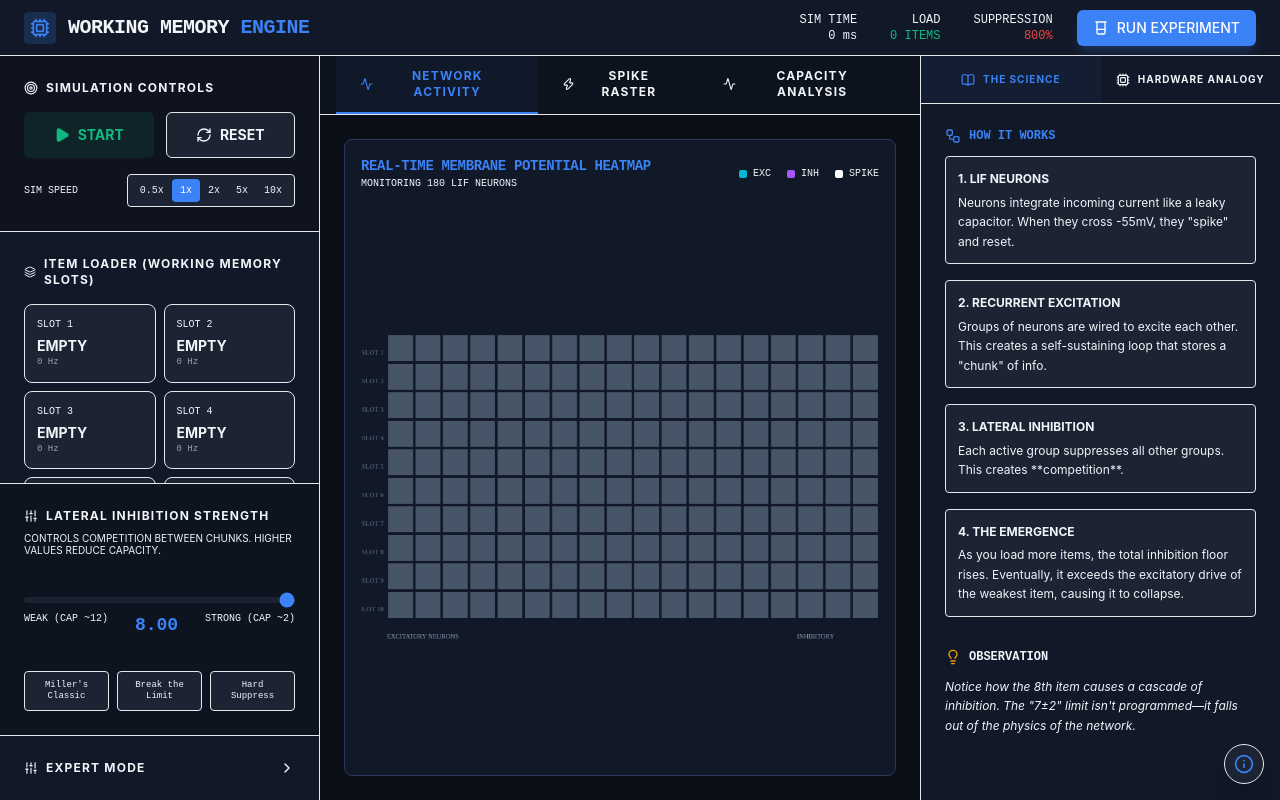
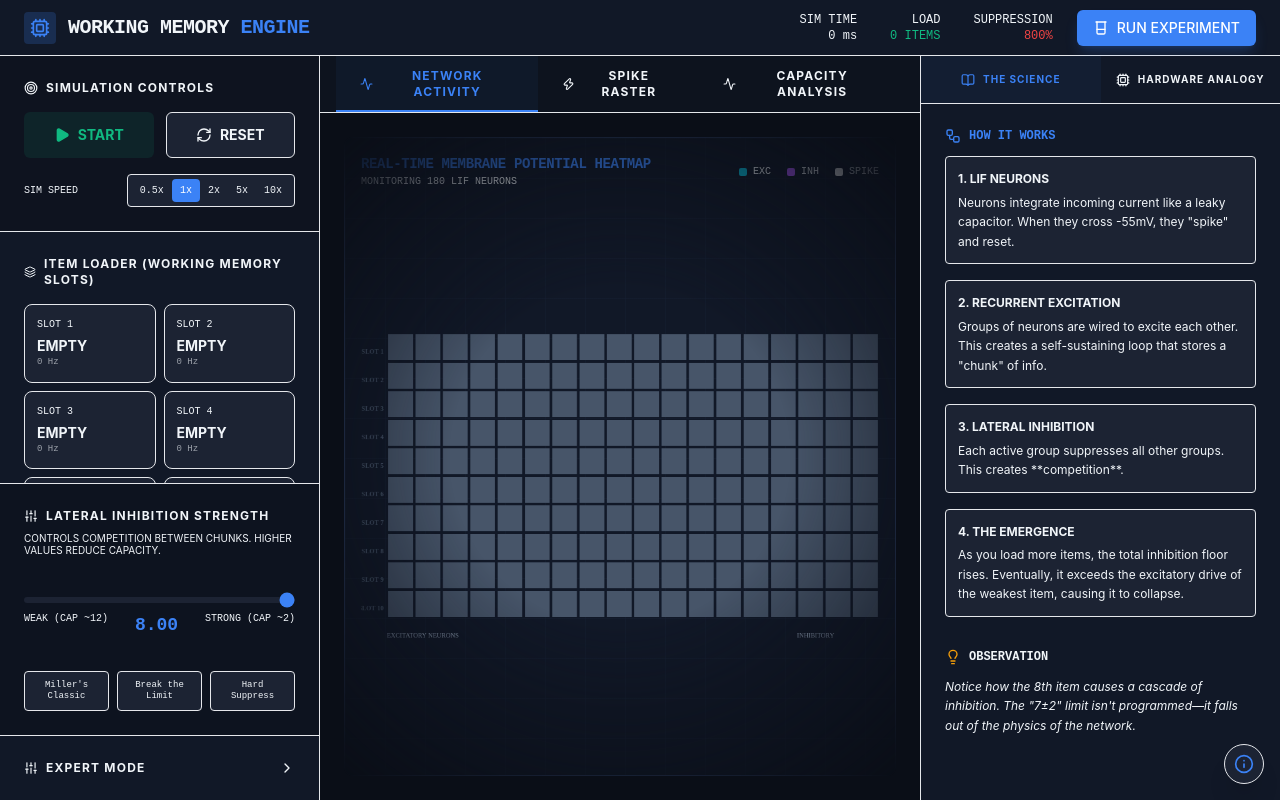
Before and after one commit to The-Synaptic-Logic-Initiative/Working-Memory-Capacity-Limits-2, a React (Vite) app: page / in a window 1280 px wide. Built offline with nearby package versions, Linux system fonts and the light colour scheme.

Commit message:
Enhance UI with new CSS classes
Added CSS classes for enhanced button effects and layout transitions.

```diff
--- a/src/App.jsx
+++ b/src/App.jsx
@@ -6,6 +6,9 @@ import SpikeRaster from './components/SpikeRaster';
 import CapacityMeter from './components/CapacityMeter';
 import TheoryPanel from './components/TheoryPanel';
 import { Beaker, Play, Pause, RefreshCw, Info, Cpu, Activity, Zap } from 'lucide-react';
+
+// Import our advanced UI CSS
+import './App.css';
 
 export default function App() {
   const {
@@ -67,7 +70,7 @@ export default function App() {
 
           <button
             onClick={runExperiment}
-            className="flex items-center gap-2 bg-accent-blue hover:bg-blue-600 text-white px-4 py-2 rounded-md text-sm font-medium transition-all shadow-lg shadow-accent-blue/20"
+            className="flex items-center gap-2 bg-accent-blue hover:bg-blue-600 text-white px-4 py-2 rounded-md text-sm font-medium transition-all shadow-lg shadow-accent-blue/20 btn-glow"
           >
             <Beaker className="w-4 h-4" />
             RUN EXPERIMENT
@@ -106,10 +109,10 @@ export default function App() {
               <button
                 key={tab.id}
                 onClick={() => setActiveTab(tab.id)}
-                className={`flex items-center gap-2 px-6 py-3 text-xs font-bold tracking-widest transition-all border-b-2 ${
+                className={`tab-button flex items-center gap-2 px-6 py-3 text-xs font-bold tracking-widest ${
                   activeTab === tab.id
-                    ? 'border-accent-blue text-accent-blue bg-accent-blue/5'
-                    : 'border-transparent text-text-tertiary hover:text-text-secondary'
+                    ? 'active text-accent-blue bg-accent-blue/5'
+                    : 'text-text-tertiary hover:text-text-secondary'
                 }`}
               >
                 <tab.icon className="w-3.5 h-3.5" />
@@ -120,7 +123,8 @@ export default function App() {
 
           {/* Visualization Content */}
           <div className="flex-1 p-6 overflow-hidden">
-            <div className="w-full h-full scientific-panel overflow-hidden relative bg-black/40">
+            {/* Added bg-grid-pattern here for the blueprint background */}
+            <div className="w-full h-full scientific-panel overflow-hidden relative bg-black/40 bg-grid-pattern">
               {activeTab === 'network' && (
                 <NetworkVisualizer state={state} params={params} />
               )}
@@ -134,15 +138,15 @@ export default function App() {
           </div>
         </div>
 
-        {/* Right Theory/Brainstorm Panel */}
-        <div className={`transition-all duration-300 overflow-hidden border-l border-border bg-bg-secondary shrink-0 ${isTheoryOpen ? 'w-[360px]' : 'w-0'}`}>
+        {/* Right Theory/Brainstorm Panel - Using hardware accelerated layout-transition */}
+        <div className={`layout-transition overflow-hidden border-l border-border bg-bg-secondary shrink-0 ${isTheoryOpen ? 'w-[360px]' : 'w-0'}`}>
           <TheoryPanel isVisible={isTheoryOpen} />
         </div>
 
         {/* Toggle Theory Panel */}
         <button
           onClick={() => setIsTheoryOpen(!isTheoryOpen)}
-          className="absolute right-4 bottom-4 w-10 h-10 bg-bg-tertiary border border-border rounded-full flex items-center justify-center shadow-xl hover:border-accent-blue transition-colors z-50"
+          className="absolute right-4 bottom-4 w-10 h-10 bg-bg-tertiary border border-border rounded-full flex items-center justify-center shadow-xl hover:border-accent-blue transition-colors z-50 btn-glow"
         >
           <Info className={`w-5 h-5 ${isTheoryOpen ? 'text-accent-blue' : 'text-text-secondary'}`} />
         </button>
```
